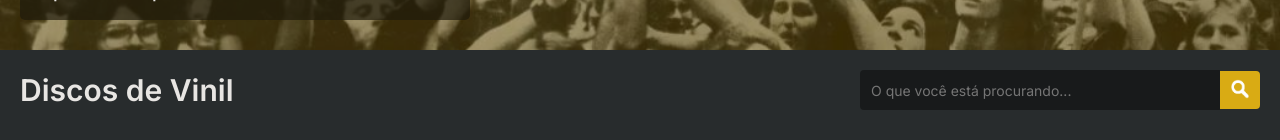
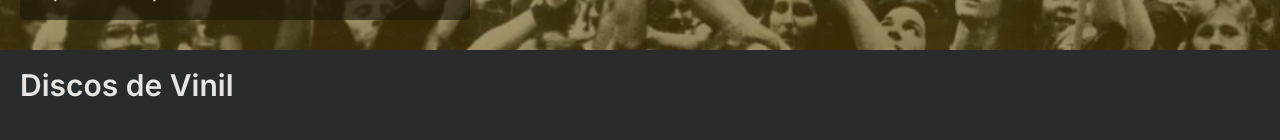
Before and after one commit to gabrielgpavao/gold-age-vinyl-nextjs-app, a Next.js app: page / in a window 1280 px wide. Shown: the part 440-580 px from the top of the page. Built offline with nearby package versions, Linux system fonts and the light colour scheme; a web font is replaced by a local one.

Commit message:
feat: remove input search

```diff
--- a/src/components/Products/Products.tsx
+++ b/src/components/Products/Products.tsx
@@ -30,17 +30,6 @@ export default function Products (): JSX.Element {
 				<h2 className={styles.sectionTitle}>
 					Discos de Vinil
 				</h2>
-				<fieldset>
-					<input
-						type="search"
-						className={styles.input}
-						placeholder="O que você está procurando..."
-					/>
-
-					<button className={styles.searchButton}>
-						<Image className={styles.searchIcon} src={searchIcon} alt="Ícone de Pesquisa"/>
-					</button>
-				</fieldset>
 			</section>
 
 			<main className={`${inter.className} ${styles.layout}`}>
--- a/src/styles/components/Products/products.module.scss
+++ b/src/styles/components/Products/products.module.scss
@@ -12,48 +12,6 @@
 .sectionTitle{
 	font-size: 30px;
 	font-weight: 600;
-}
-
-.container fieldset {
-	display: flex;
-    align-items: center;
-}
-
-.input {
-    width: 360px;
-    height: 40px;
-    padding-left: 10px;
-    border: 1px solid transparent;
-    background-color: rgb(24 26 27);
-    font-size: 14px;
-    border-bottom-left-radius: 4px;
-    border-top-left-radius: 4px;
-    color: #ffffff;
-    outline: none;
-}
-
-.input[type='search']::-webkit-search-decoration,
-.input[type='search']::-webkit-search-cancel-button,
-.input[type='search']::-webkit-search-results-button,
-.input[type='search']::-webkit-search-results-decoration {
-	display: none;
-}
-
-.searchButton {
-    width: 40px;
-	background-color: var(--brand2);
-    padding: 8px;
-    border-bottom-right-radius: 4px;
-    border-top-right-radius: 4px;
-}
-
-.searchButton:hover {
-	background-color: rgb(201, 137, 0);
-}
-
-.searchIcon{
-    width: 24px;
-	height: 20px;
 }
 
 .layout{
```
